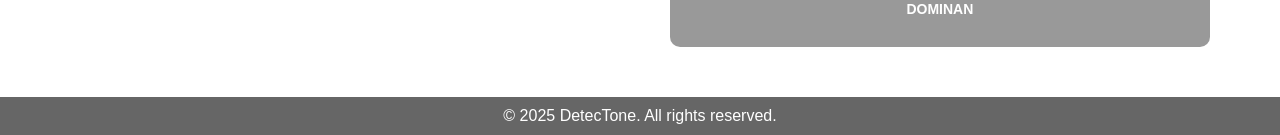
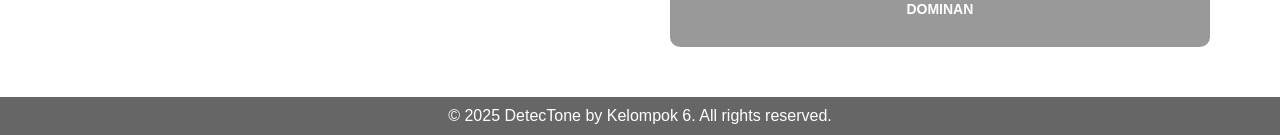
Before and after one commit to prasdionaditya/ilkom-23-citra-kelompok-6, a Flask app: page / in a window 1280 px wide. Shown: the part 876-1011 px from the top of the page. Run offline with Flask 3, Linux system fonts and the light colour scheme.

Commit message:
footer index

```diff
--- a/app/templates/index.html
+++ b/app/templates/index.html
@@ -61,7 +61,7 @@
     </div>
 
     <footer>
-        <p>© 2025 DetecTone. All rights reserved.</p>
+        <p>© 2025 DetecTone by Kelompok 6. All rights reserved.</p>
     </footer>
 
     <script src="{{ url_for('static', filename='JavaScript/script.js') }}"></script>
```
